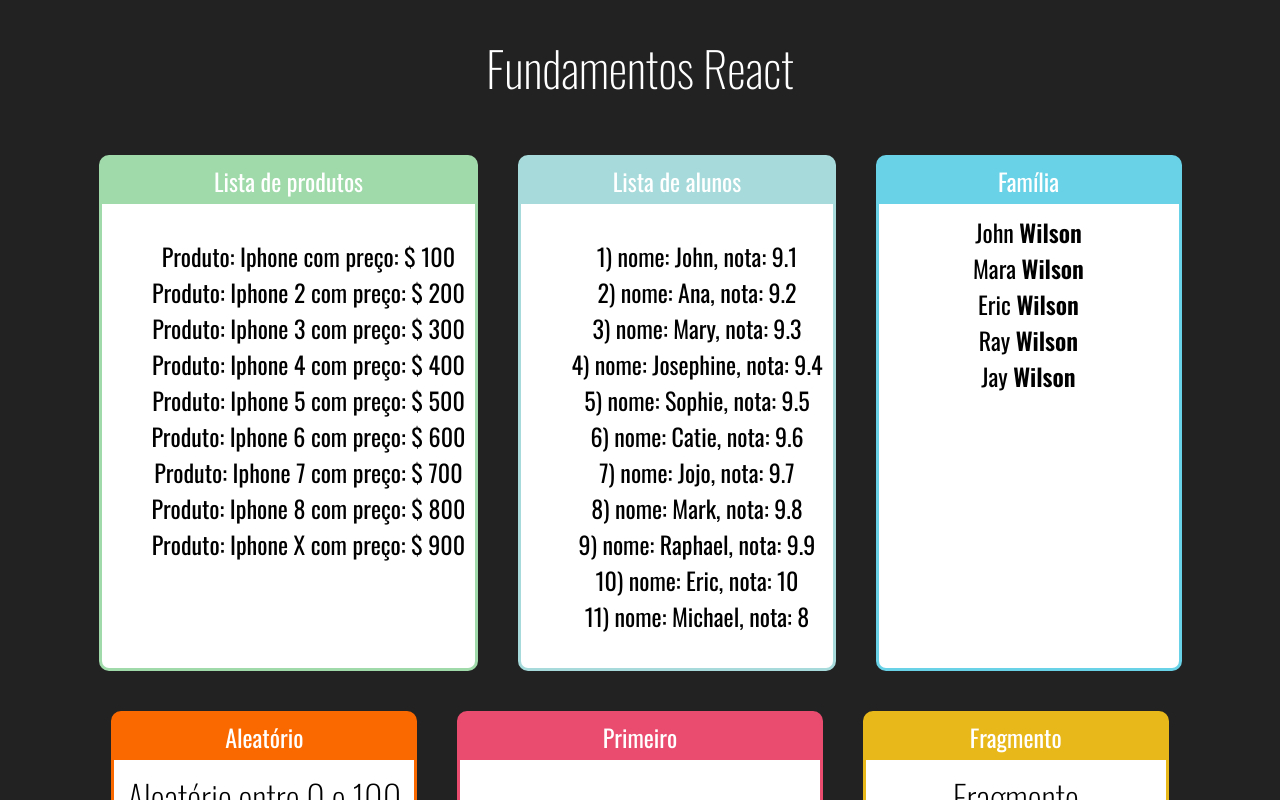
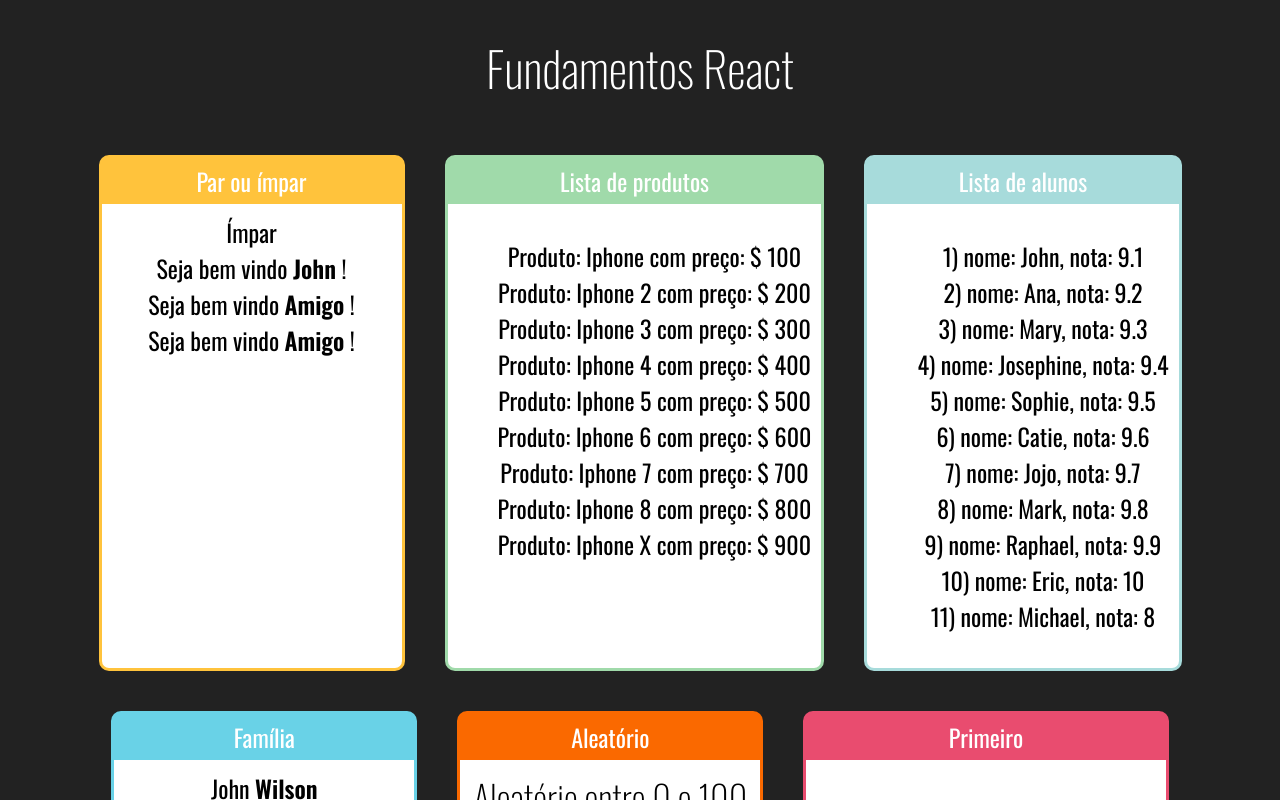
Before and after one commit to willianmatheus98/curso-react-redux, a React (Create React App) app: page / in a window 1280 px wide. Shown: the top 800 px of the page. Built offline with nearby package versions, Linux system fonts and the light colour scheme.

Commit message:
renderização condicional

```diff
--- a/src/App.jsx
+++ b/src/App.jsx
@@ -8,6 +8,9 @@
 import Card from "./components/layouts/Card";
 import ListaAlunos from "./components/repeticao/ListaAlunos";
 import TabelaProdutos from "./components/repeticao/TabelaProdutos";
+import ParOuImpar from "./components/condicional/ParOuImpar";
+import UsuarioInfo from "./components/condicional/UsuarioInfo";
+
 import alunos from "./data/alunos";
 import produtos from "./data/produtos";
 
@@ -18,6 +21,13 @@
     <div id="app">
       <h1>Fundamentos React</h1>
       <div className="cards">
+        <Card title="Par ou ímpar" color="#FFC33C">
+          <ParOuImpar numero={159} />
+          <UsuarioInfo usuario={{ nome: "John" }} />
+          <UsuarioInfo usuario={{ email: "john@example.com" }} />
+          <UsuarioInfo />
+        </Card>
+
         <Card title="Lista de produtos" color="#A0Daaa">
           <TabelaProdutos produtos={produtos} />
         </Card>
--- /dev/null
+++ b/src/components/condicional/If.jsx
@@ -0,0 +1,7 @@
+export default (props) => {
+  if (props.test) {
+    return props.children;
+  } else {
+    return false;
+  }
+};
--- /dev/null
+++ b/src/components/condicional/ParOuImpar.jsx
@@ -0,0 +1,7 @@
+import React from "react";
+
+export default (props) => {
+  const isPar = props.numero % 2 === 0;
+
+  return <>{isPar ? <span>Par</span> : <span>Ímpar</span>}</>;
+};
--- /dev/null
+++ b/src/components/condicional/UsuarioInfo.jsx
@@ -0,0 +1,16 @@
+import React from "react";
+import If from "./If";
+
+export default (props) => {
+  const usuario = props.usuario || {};
+  return (
+    <div>
+      <If test={usuario && usuario.nome}>
+        Seja bem vindo <strong>{usuario.nome}</strong> !
+      </If>
+      <If test={!usuario || !usuario.nome}>
+        Seja bem vindo <strong>Amigo</strong> !
+      </If>
+    </div>
+  );
+};
```
